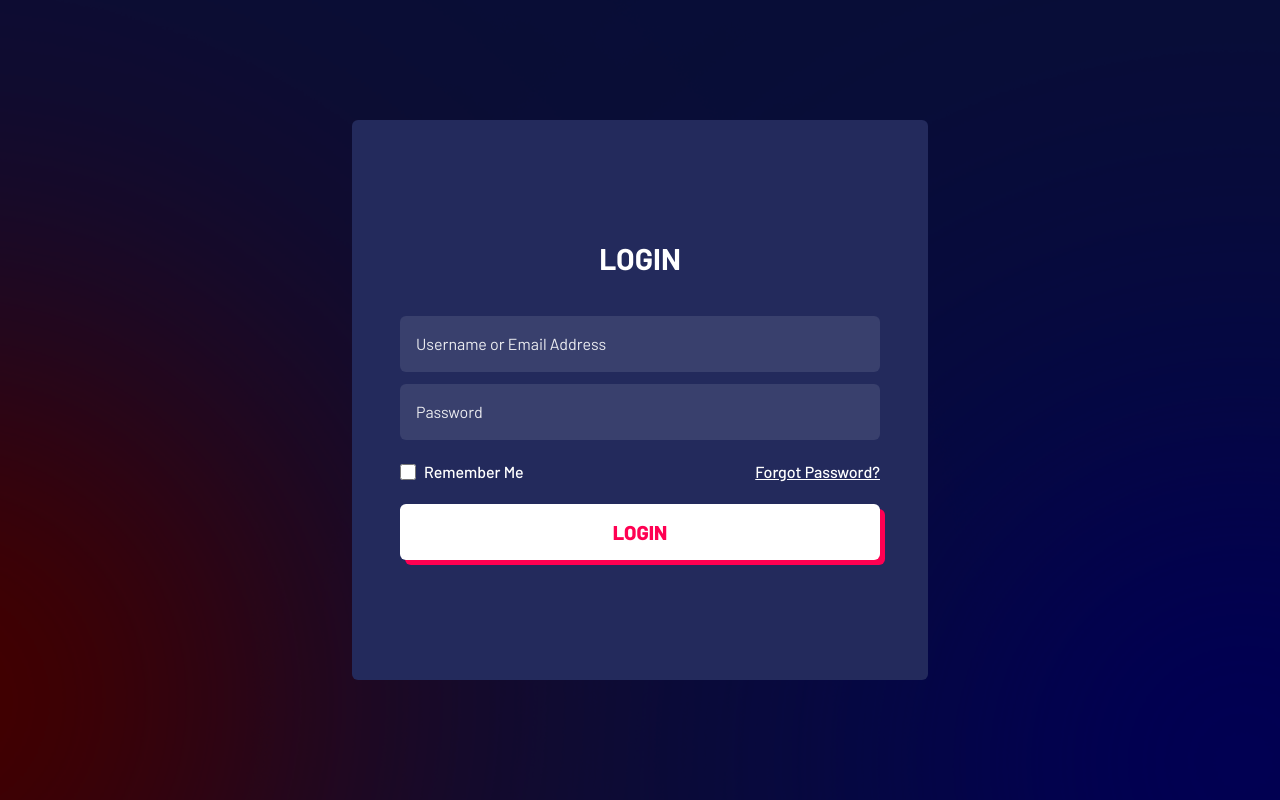
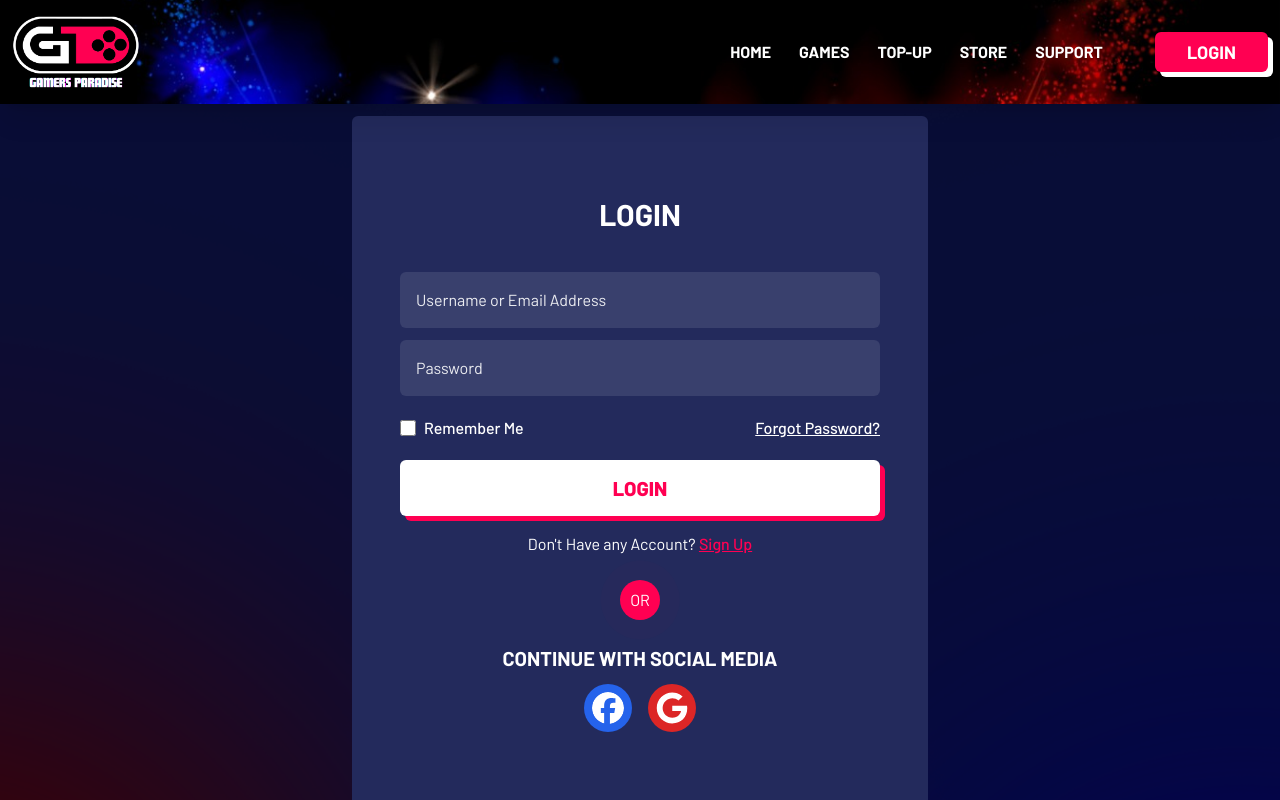
Before and after one commit to mahmudulturan/gamers-paradise-frontend, a Next.js app: page /login in a window 1280 px wide. Shown: the top 800 px of the page. Built offline with nearby package versions, Linux system fonts and the light colour scheme.

Commit message:
chore: change auth layout to root layout

```diff
--- a/src/app/(auth)/layout.tsx
+++ /dev/null
@@ -1,9 +0,0 @@
-const AuthLayout = ({ children, }: { children: React.ReactNode }) => {
-    return (
-        <main>
-            {children}
-        </main>
-    );
-};
-
-export default AuthLayout;
--- a/src/app/(auth)/login/components/LoginForm.tsx
+++ b/src/app/(root)/(auth)/login/components/LoginForm.tsx
@@ -1,12 +1,14 @@
 import { Button } from '@/components/ui/Button/button';
 import { Input } from '@/components/ui/Input/input';
+import Link from 'next/link';
 import React from 'react';
+import SocialLogin from '../../components/SocialLogin';
 
 const LoginForm = () => {
     return (
-        <form>
-            <h6 className='text-3xl uppercase font-bold my-10 text-center'>Login</h6>
-            <div className='flex flex-col gap-5'>
+        <div>
+            <h6 className='text-3xl uppercase font-bold mb-10 text-center'>Login</h6>
+            <form className='flex flex-col gap-5'>
                 <div className='space-y-3'>
                     <Input className='bg-[#39406D] py-4 rounded-md' type='text' placeholder='Username or Email Address' />
                     <Input className='bg-[#39406D] py-4 rounded-md' type='password' placeholder='Password' />
@@ -19,8 +21,18 @@ const LoginForm = () => {
                     <span className='text-end underline cursor-pointer'>Forgot Password?</span>
                 </div>
                 <Button className='py-7 text-xl font-extrabold' variant={"secondary"}>Login</Button>
+            </form>
+            <div className='flex flex-col items-center justify-center gap-2'>
+                <p className='text-center my-4'>
+                    Don't Have any Account? <Link className='text-primaryCol font-medium underline' href={'/register'}>Sign Up</Link>
+                </p>
+                <span className="relative flex">
+                    <span className="animate-ping absolute h-full w-full rounded-full bg-primaryCol opacity-75"></span>
+                    <span className="relative inline-flex rounded-full bg-primaryCol px-2.5 py-2 uppercase">Or</span>
+                </span>
+                <SocialLogin />
             </div>
-        </form>
+        </div>
     );
 };
 
--- a/src/app/(auth)/login/page.tsx
+++ b/src/app/(root)/(auth)/login/page.tsx
@@ -4,7 +4,7 @@ import LoginForm from './components/LoginForm';
 
 const page = () => {
     return (
-        <div className='wrapper min-h-screen flex items-center justify-center'>
+        <div className='wrapper min-h-[90vh] flex items-center justify-center'>
             <div className='min-h-[70vh] bg-seconderyCol max-w-xl w-full px-12 py-20 rounded-md'>
                 <LoginForm />
             </div>
```
Also changed, not shown: src/app/(root)/(auth)/components/SocialLogin.tsx (renamed from src/app/(auth)/components/SocialLogin.tsx).
